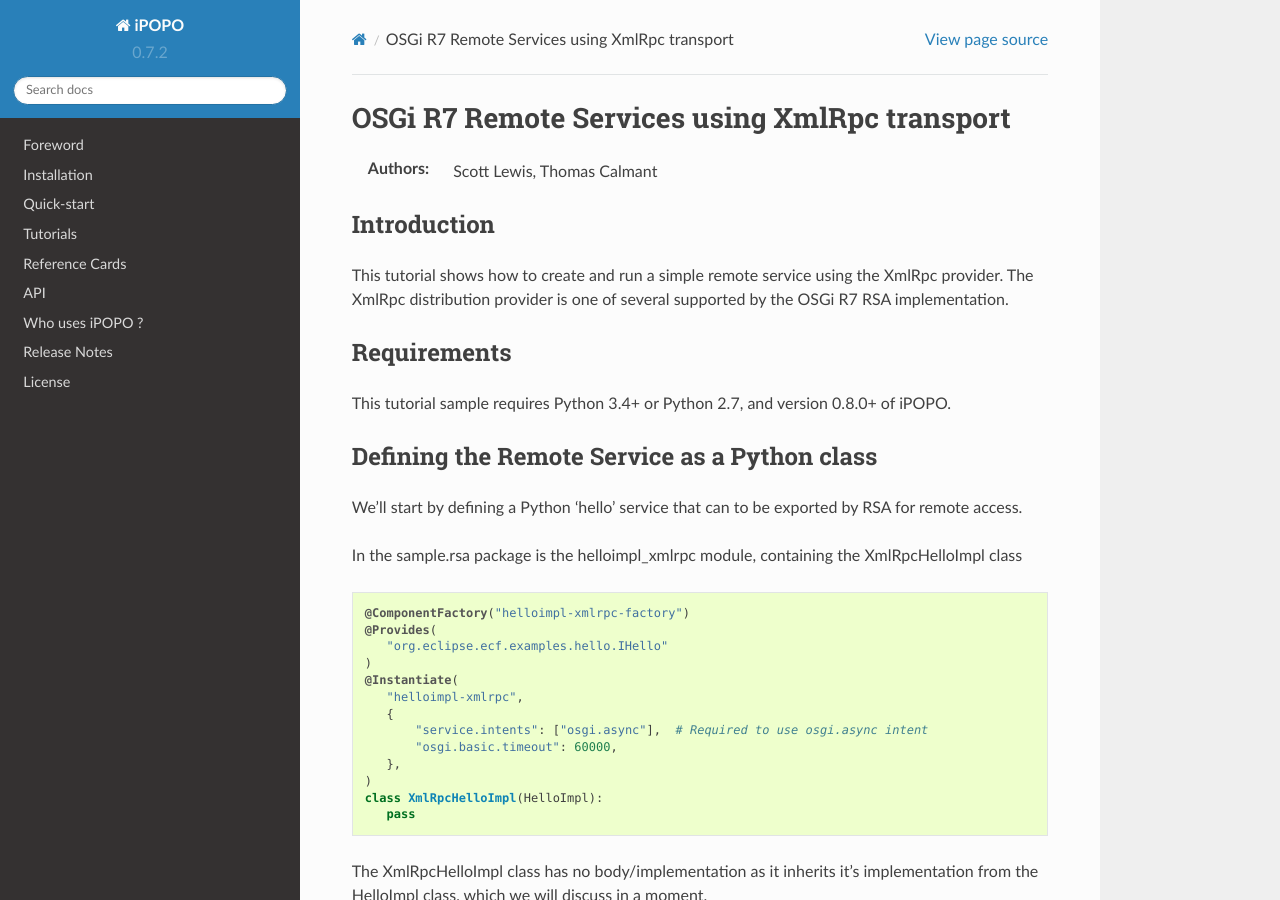
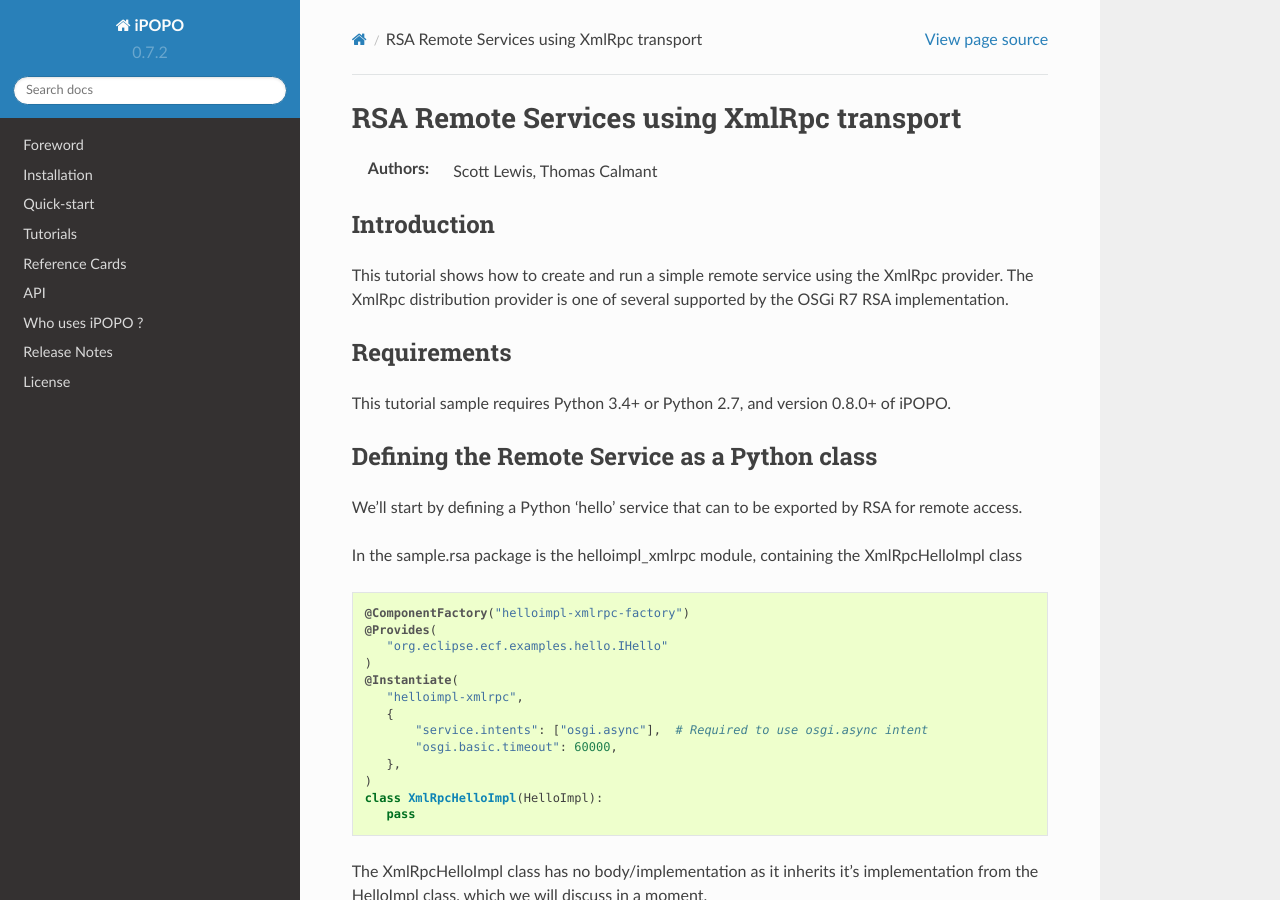
Before and after one commit to tcalmant/ipopo, a Sphinx documentation site: the page built from docs/tutorials/rsa_xmrpc.rst, in a window 1280 px wide and 900 px high. Built offline with Sphinx 7.4.7 and the Read the Docs theme 2.0.0, drawn with Linux system fonts in a browser that asks for light colours; pages that are not in the unit, such as notebooks, are missing from menus.

Commit message:
Update rsa_xmrpc.rst

```diff
--- a/docs/tutorials/rsa_xmrpc.rst
+++ b/docs/tutorials/rsa_xmrpc.rst
@@ -2,7 +2,7 @@
 
 .. _rsa_tutorial:
 
-OSGi R7 Remote Services using XmlRpc transport
+RSA Remote Services using XmlRpc transport
 ###############################################
 
 :Authors: Scott Lewis, Thomas Calmant
```
